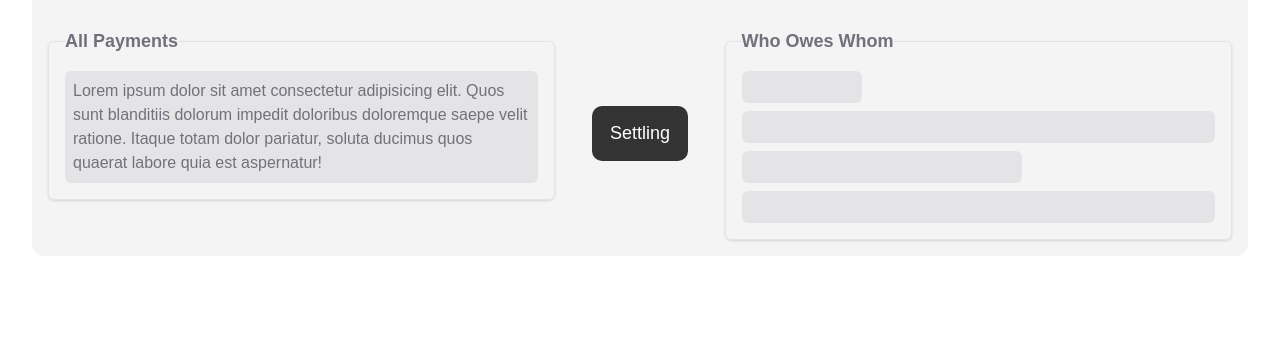
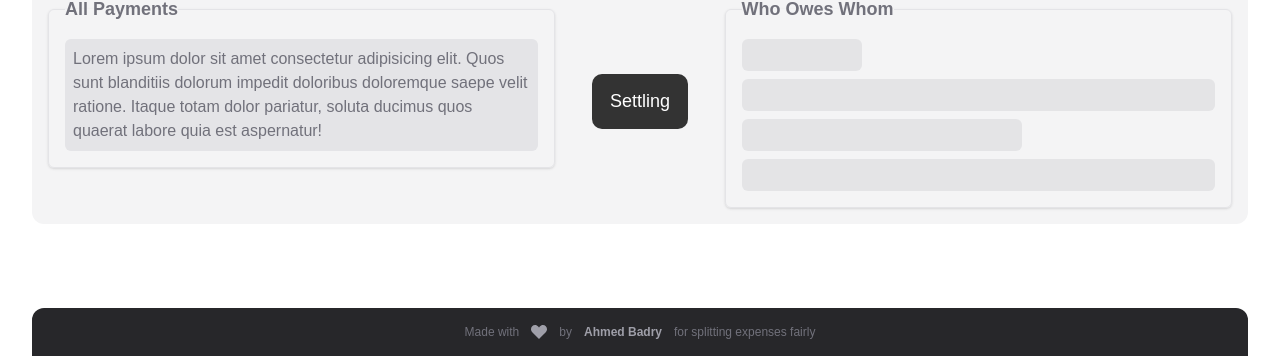
Before and after one commit to ahmedbadry-dev/Splitter-App, a website built with Vite: page index.html in a window 1280 px wide. Shown: the part 444-800 px from the top of the page. Built offline with nearby package versions, Linux system fonts and the light colour scheme.

Commit message:
feat(ui/footer) add footer

```diff
--- a/index.html
+++ b/index.html
@@ -12,9 +12,9 @@
 
 <body>
   <div id="app" class="min-h-screen font-display">
-    <div class="mx-auto max-w-7xl h-svh p-4 md:p-6 lg:p-8">
+    <div class="flex flex-col mx-auto h-dvh max-w-7xl px-4 md:px-6 lg:px-8">
       <!-- header -->
-      <header class="flex justify-between items-center p-2 mb-10">
+      <header class="flex justify-between items-center p-2 mb-10  z-50 shadow-[0_3px_4px_-2px_rgba(0,0,0,0.1)]">
         <div class="flex items-center gap-2">
           <figure>
             <img class="w-13" src="/src/assets/images/logo.png" alt="logo img">
@@ -36,7 +36,7 @@
       </header>
 
       <!-- main -->
-      <main class="text-zinc-500">
+      <main class="flex-1 text-zinc-500">
         <!-- top side -->
         <div class="grid grid-cols-1 gap-8 lg:grid-cols-2 mb-10">
           <!-- Add user form -->
@@ -151,6 +151,39 @@
         </div>
 
       </main>
+
+      <!-- footer -->
+      <footer class="bg-zinc-800 text-zinc-500 mt-10 p-4 text-xs md:text-md rounded-t-xl ">
+        <p class="md:hidden flex justify-center">
+          Made with
+          by<a title="contact with us" class=" mx-3 text-zinc-400 font-bold"
+            href="mailto:ahmedbadey.dev@gmail.com">Ahmed
+            Badry</a> for
+          splitting
+          expenses
+          fairly
+        </p>
+
+        <p class="hidden md:flex justify-center">
+          Made with
+          <span class="mx-3 text-zinc-100 flex items-center">
+            <svg class="w-4 h-4 " viewBox="0 0 16 16" fill="none" xmlns="http://www.w3.org/2000/svg">
+              <g id="SVGRepo_bgCarrier" stroke-width="0"></g>
+              <g id="SVGRepo_tracerCarrier" stroke-linecap="round" stroke-linejoin="round"></g>
+              <g id="SVGRepo_iconCarrier">
+                <path
+                  d="M1.24264 8.24264L8 15L14.7574 8.24264C15.553 7.44699 16 6.36786 16 5.24264V5.05234C16 2.8143 14.1857 1 11.9477 1C10.7166 1 9.55233 1.55959 8.78331 2.52086L8 3.5L7.21669 2.52086C6.44767 1.55959 5.28338 1 4.05234 1C1.8143 1 0 2.8143 0 5.05234V5.24264C0 6.36786 0.44699 7.44699 1.24264 8.24264Z"
+                  fill="oklch(70.5% 0.015 286.067)"></path>
+              </g>
+            </svg>
+          </span> by <a title="contact with us" class=" mx-3 text-zinc-400 font-bold"
+            href="mailto:ahmedbadey.dev@gmail.com">Ahmed
+            Badry</a> for
+          splitting
+          expenses
+          fairly
+        </p>
+      </footer>
     </div>
   </div>
 </body>
```
